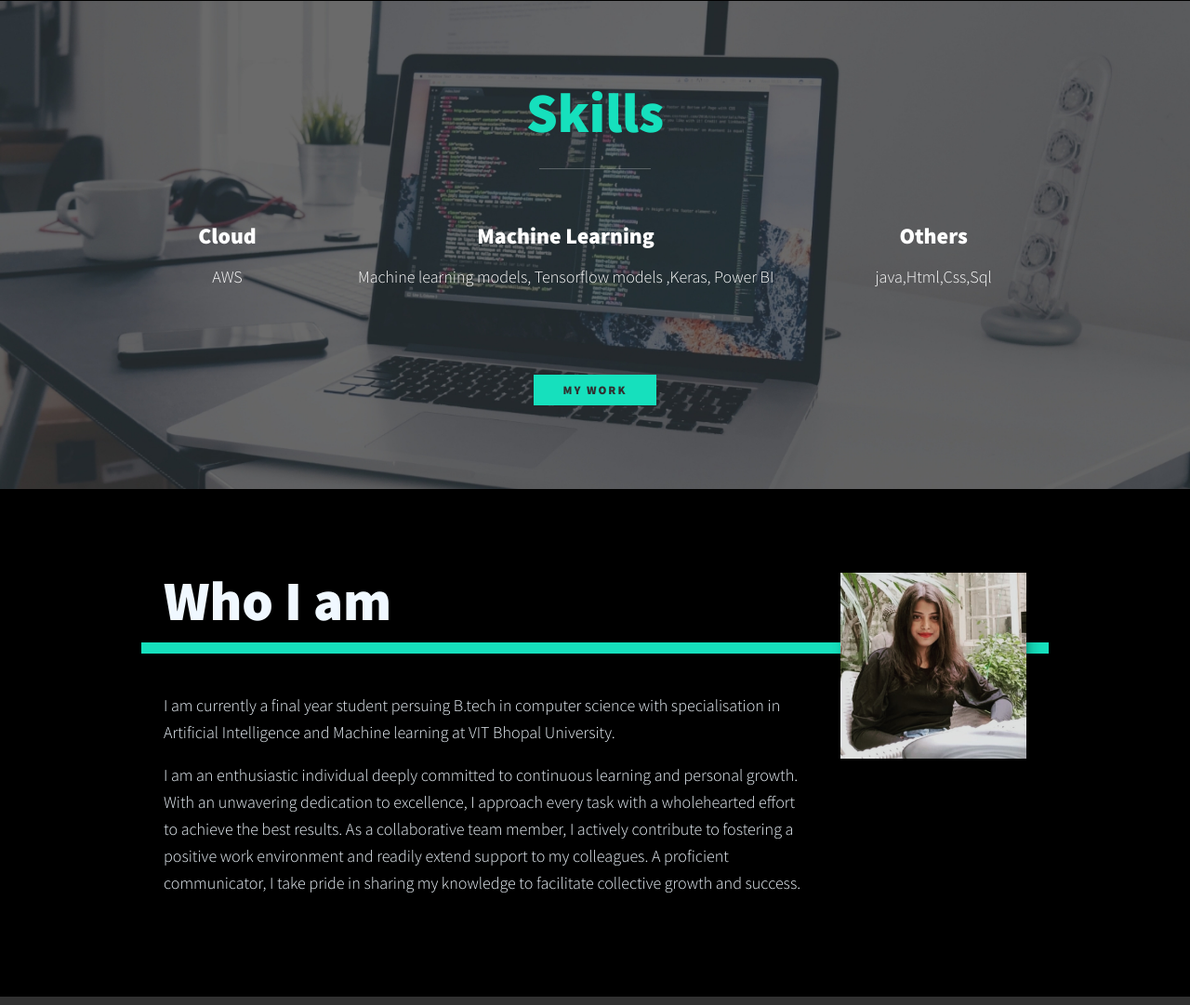
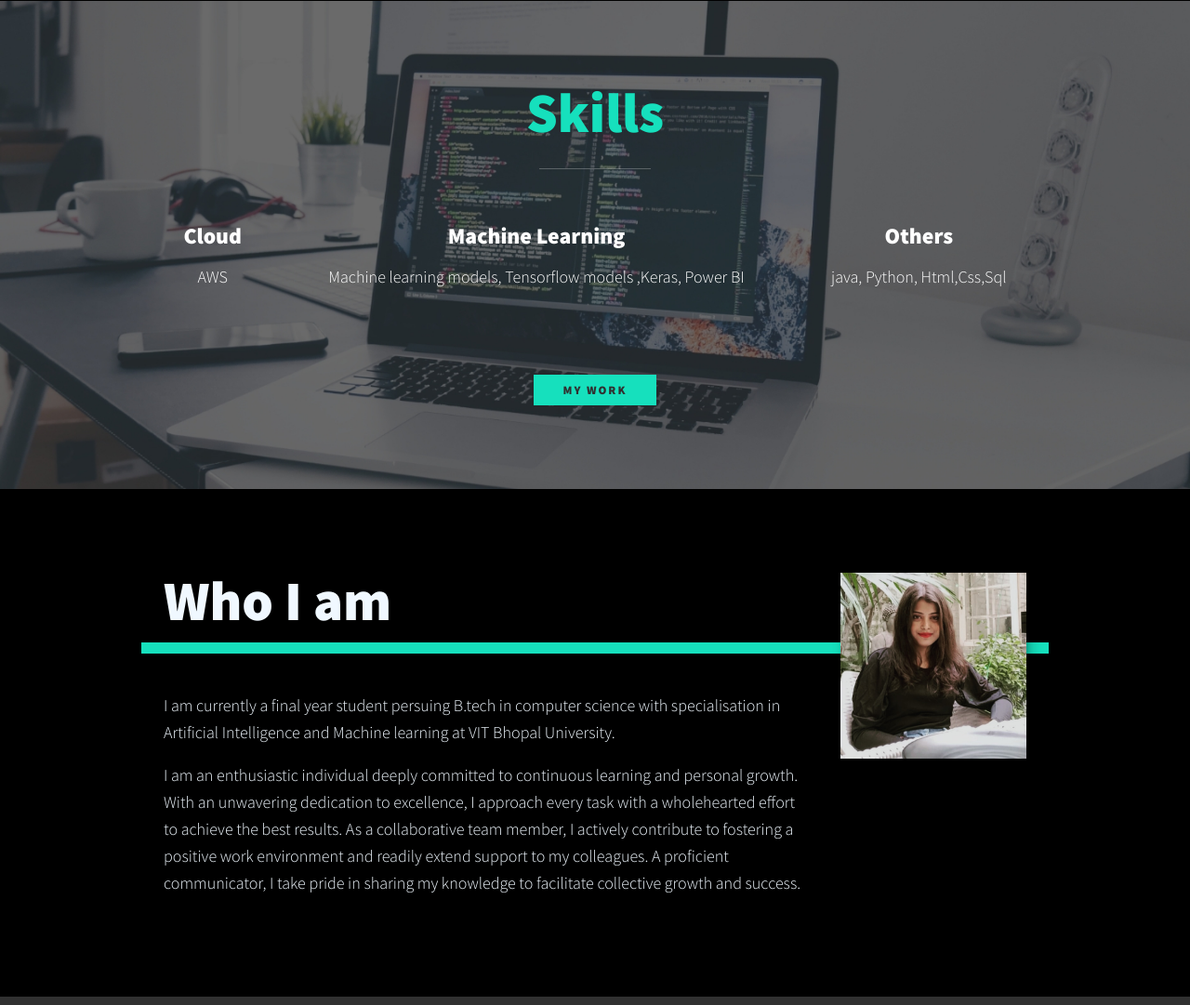
Before and after one commit to Richaa15/PortfolioWebsite, a plain HTML site: page index.html in a window 1280 px wide. Shown: the part 1633-2714 px from the top of the page at 93% size. Drawn offline with nearby package versions, Linux system fonts and the light colour scheme; files that its build step writes are made by us from their sources.

Commit message:
Update index.html

```diff
--- a/index.html
+++ b/index.html
@@ -95,7 +95,7 @@
 
             <div class="service">
                 <h3>Others</h3>
-                <p>java,Html,Css,Sql</p>
+                <p>java, Python, Html,Css,Sql</p>
             </div> <!-- / service -->
         </div> <!-- / services -->
 
```
